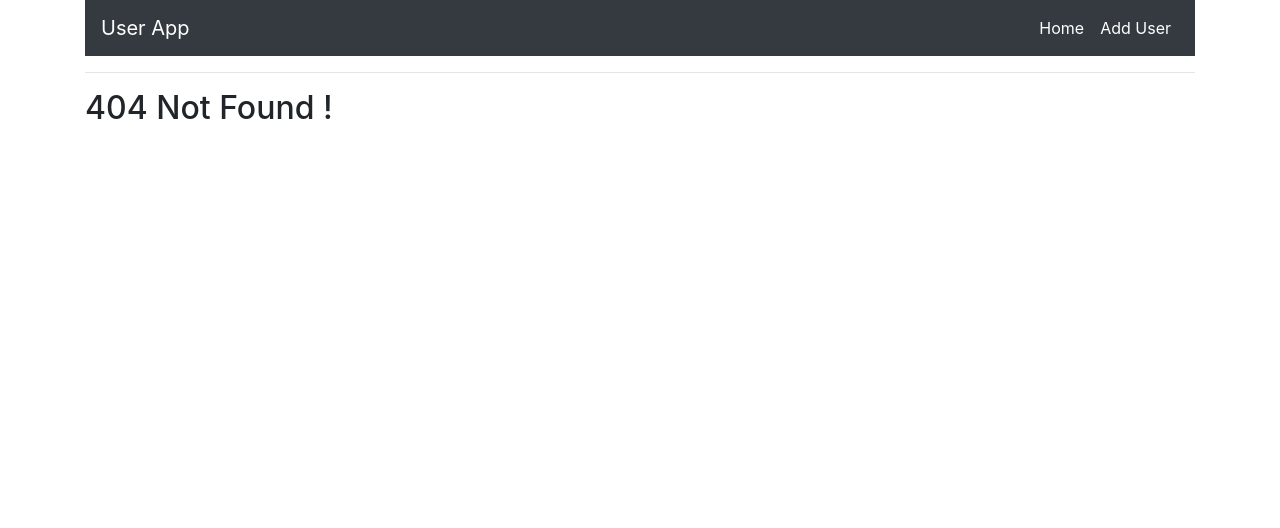
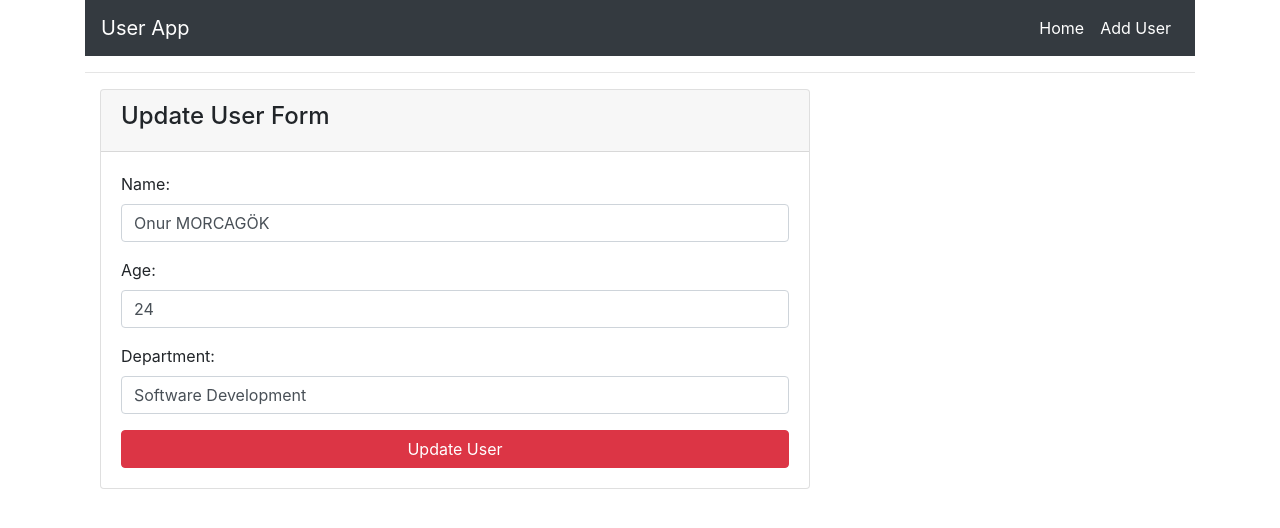
Before and after one commit to onurmorcagok/React.js-Notes, a React (Create React App) app in the folder react-app/: page /updateUser/1 in a window 1280 px wide. Before the commit this address had no page. Shown: the top 528 px of the page. Built offline with nearby package versions, Linux system fonts and the light colour scheme; data requests are answered from the project's data file; what react-pose would draw is missing.

Commit message:
Notes added

```diff
--- a/react-app/api/db.json
+++ b/react-app/api/db.json
@@ -13,10 +13,16 @@
       "id": 2
     },
     {
-      "name": "Cihan Öneryıldız",
+      "name": "Cihan ÖNERYILDIZ",
       "age": "21",
+      "department": "Government Official",
+      "id": 3
+    },
+    {
+      "name": "John DOE",
+      "age": "32",
       "department": "Human Resources",
-      "id": 3
+      "id": 4
     }
   ]
 }
--- a/react-app/src/App.js
+++ b/react-app/src/App.js
@@ -1,8 +1,9 @@
 import React, { Component } from "react";
-import Navbar from "./components/Navbar";
+import Navbar from "./layout/Navbar";
 import Users from "./components/Users";
-import AddUser from "./components/AddUser";
-import NotFound from "./components/NotFound";
+import AddUser from "./forms/AddUser";
+import UpdateUser from "./forms/UpdateUser";
+import NotFound from "./pages/NotFound";
 
 import { BrowserRouter as Router, Route, Switch } from "react-router-dom";
 
@@ -16,6 +17,7 @@ class App extends Component {
           <Switch>
             <Route exact path="/" component={Users} />
             <Route exact path="/addUser" component={AddUser} />
+            <Route exact path="/updateUser/:id" component={UpdateUser} />
             <Route component={NotFound} />
           </Switch>
         </div>
--- a/react-app/src/components/User.js
+++ b/react-app/src/components/User.js
@@ -1,5 +1,6 @@
 import React, { Component } from "react";
 import PropTypes from "prop-types";
+import { Link } from "react-router-dom";
 
 import axios from "axios";
 
@@ -28,12 +29,12 @@ class User extends Component {
   };
 
   componentWillUnmount() {
-    console.log("componentWillUnmount Method Executing");
+    // console.log("componentWillUnmount Method Executing");
   }
 
   render() {
     // Destructing Using
-    const { name, age, department } = this.props;
+    const { id, name, age, department } = this.props;
     const { isVisible } = this.state;
 
     return (
@@ -65,6 +66,12 @@ class User extends Component {
                     <div className="card-body">
                       <p className="card-text">Age: {age}</p>
                       <p className="card-text">Department: {department}</p>
+                      <Link
+                        to={`updateUser/${id}`}
+                        className="btn btn-dark btn-block"
+                      >
+                        Update User
+                      </Link>
                     </div>
                   ) : null}
                 </div>
--- a/react-app/src/context.js
+++ b/react-app/src/context.js
@@ -15,6 +15,13 @@ const reducer = (state, action) => {
       return {
         ...state,
         users: [...state.users, action.payload],
+      };
+    case "UPDATE_USER":
+      return {
+        ...state,
+        users: state.users.map((user) =>
+          user.id === action.payload.id ? action.payload : user
+        ),
       };
     default:
       return state;
--- a/react-app/src/components/AddUser.js
+++ b/react-app/src/forms/AddUser.js
@@ -25,6 +25,7 @@ class AddUser extends Component {
     name: "",
     age: "",
     department: "",
+    error: "",
   };
   changeVisibility = (e) => {
     this.setState({
@@ -36,6 +37,16 @@ class AddUser extends Component {
       [e.target.name]: e.target.value,
     });
   };
+
+  validateForm = () => {
+    const { name, age, department } = this.state;
+
+    if (name === "" || age === "" || department === "") {
+      return false;
+    }
+    return true;
+  };
+
   addUser = async (dispatch, e) => {
     e.preventDefault();
     const { name, age, department } = this.state;
@@ -46,13 +57,22 @@ class AddUser extends Component {
       department,
     };
 
+    if (!this.validateForm()) {
+      this.setState({
+        error: true,
+      });
+      return;
+    }
+
     const response = await axios.post("http://localhost:3004/users", newUser);
 
     dispatch({ type: "ADD_USER", payload: response.data });
+
+    //Redirect
+    this.props.history.push("/");
   };
   render() {
-    const { visible } = this.state;
-
+    const { visible, error } = this.state;
     return (
       <UserConsumer>
         {(value) => {
@@ -71,6 +91,11 @@ class AddUser extends Component {
                     <h4> Add User Form </h4>
                   </div>
                   <div className="card-body">
+                    {error ? (
+                      <div className="alert alert-danger">
+                        Please informations check !
+                      </div>
+                    ) : null}
                     <form onSubmit={this.addUser.bind(this, dispatch)}>
                       <div className="form-group">
                         <label htmlFor="name">Name:</label>
--- /dev/null
+++ b/react-app/src/forms/UpdateUser.js
@@ -0,0 +1,138 @@
+import React, { Component } from "react";
+import UserConsumer from "../context";
+
+import axios from "axios";
+
+class UpdateUser extends Component {
+  state = {
+    name: "",
+    age: "",
+    department: "",
+    error: false,
+  };
+  inputChange = (e) => {
+    this.setState({
+      [e.target.name]: e.target.value,
+    });
+  };
+  validateForm = () => {
+    const { name, age, department } = this.state;
+
+    if (name === "" || age === "" || department === "") {
+      return false;
+    }
+    return true;
+  };
+
+  updateUser = async (dispatch, e) => {
+    e.preventDefault();
+
+    const { id } = this.props.match.params;
+    const { name, age, department } = this.state;
+
+    const updatedUser = {
+      name,
+      age,
+      department,
+    };
+
+    if (!this.validateForm()) {
+      this.setState({
+        error: true,
+      });
+      return;
+    }
+
+    const response = await axios.put(
+      `http://localhost:3004/users/${id}`,
+      updatedUser
+    );
+
+    dispatch({ type: "UPDATE_USER", payload: response.data });
+
+    //Redirect
+    this.props.history.push("/");
+  };
+  componentDidMount = async () => {
+    const { id } = this.props.match.params;
+    const response = await axios.get(`http://localhost:3004/users/${id}`);
+
+    const { name, age, department } = response.data;
+
+    this.setState({
+      name,
+      age,
+      department,
+    });
+  };
+
+  render() {
+    const { error } = this.state;
+    return (
+      <UserConsumer>
+        {(value) => {
+          const { dispatch } = value;
+          return (
+            <div className="col-md-8 mb-4">
+              <div className="card">
+                <div className="card-header">
+                  <h4> Update User Form </h4>
+                </div>
+                <div className="card-body">
+                  {error ? (
+                    <div className="alert alert-danger">
+                      Please informations check !
+                    </div>
+                  ) : null}
+                  <form onSubmit={this.updateUser.bind(this, dispatch)}>
+                    <div className="form-group">
+                      <label htmlFor="name">Name:</label>
+                      <input
+                        type="text"
+                        value={this.state.name}
+                        name="name"
+                        id="id"
+                        placeholder="Update Name"
+                        className="form-control"
+                        onChange={this.inputChange}
+                      ></input>
+                    </div>
+                    <div className="form-group">
+                      <label htmlFor="age">Age:</label>
+                      <input
+                        type="text"
+                        value={this.state.age}
+                        name="age"
+                        id="age"
+                        placeholder="Update Age"
+                        className="form-control"
+                        onChange={this.inputChange}
+                      ></input>
+                    </div>
+                    <div className="form-group">
+                      <label htmlFor="department">Department:</label>
+                      <input
+                        type="text"
+                        value={this.state.department}
+                        name="department"
+                        id="department"
+                        placeholder="Update Department"
+                        className="form-control"
+                        onChange={this.inputChange}
+                      ></input>
+                    </div>
+                    <button className="btn btn-danger btn-block" type="submit">
+                      Update User
+                    </button>
+                  </form>
+                </div>
+              </div>
+            </div>
+          );
+        }}
+      </UserConsumer>
+    );
+  }
+}
+
+export default UpdateUser;
```
Also changed, not shown: react-app/src/layout/Navbar.js (renamed from react-app/src/components/Navbar.js), react-app/src/pages/NotFound.js (renamed from react-app/src/components/NotFound.js), 1 other file (tests, documents, lock files or other folders).
